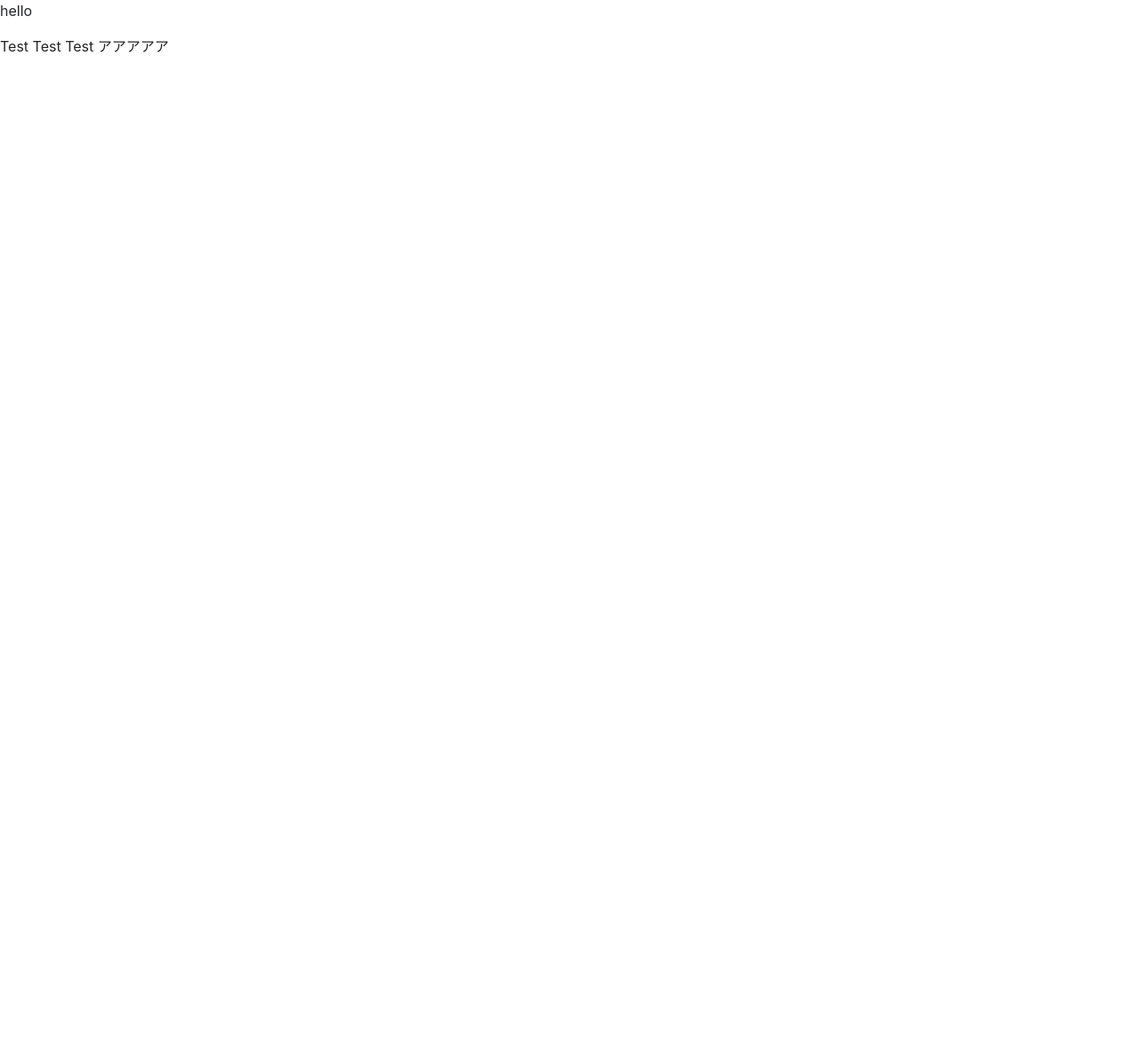
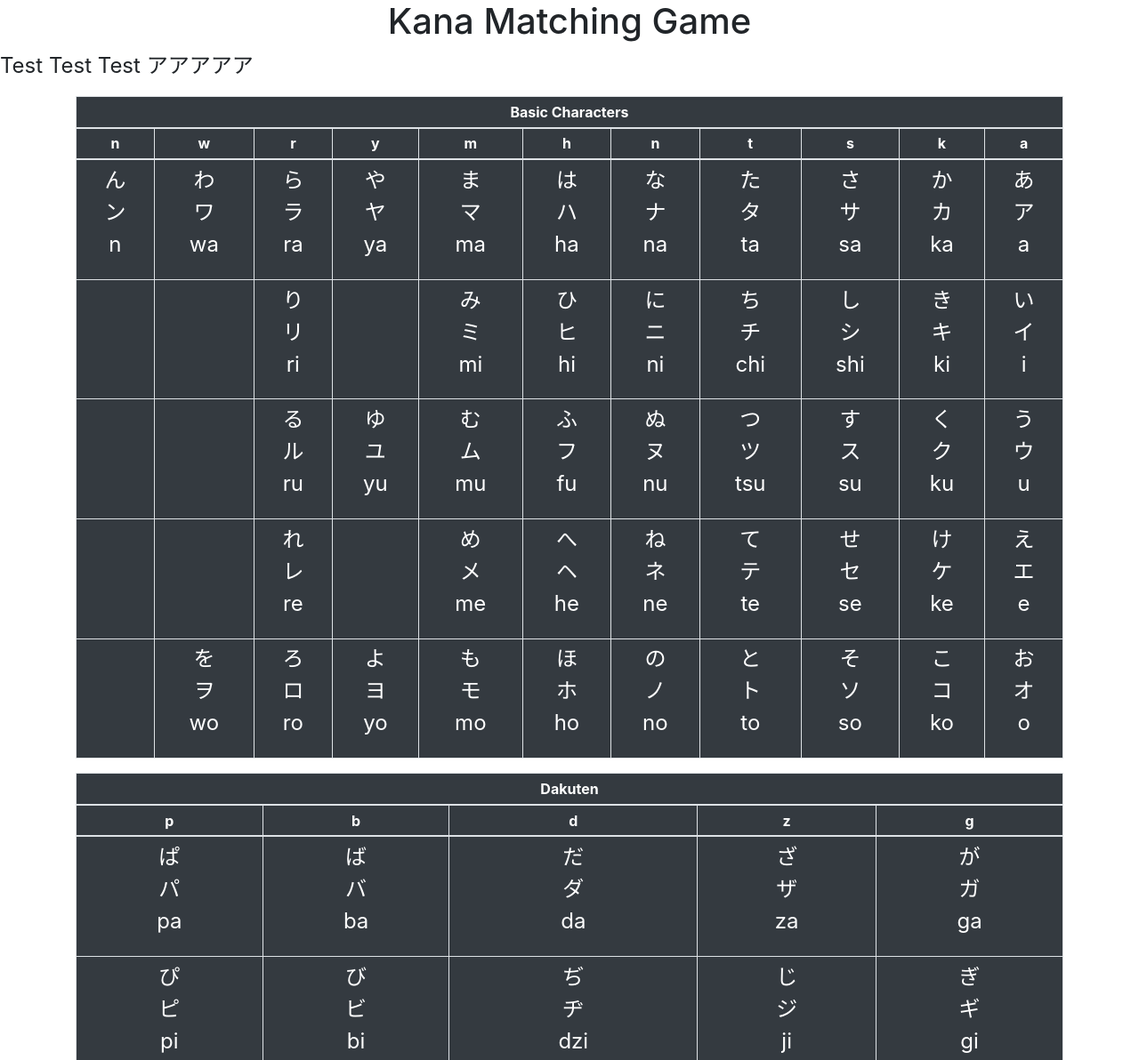
Before and after one commit to jc429/kana-matching, a plain HTML site: page index.html in a window 1280 px wide. Shown: the top 1192 px of the page at 89% size. Before the commit the page ends 800 px from the top, so only its background shows below. Drawn offline with nearby package versions, Linux system fonts and the light colour scheme.

Commit message:
main+dakuten tables

```diff
--- a/index.html
+++ b/index.html
@@ -4,6 +4,9 @@
 	<!-- Required meta tags -->
 	<meta charset="utf-8">
 	<meta name="viewport" content="width=device-width, initial-scale=1, shrink-to-fit=no">
+
+	<!-- JQuery -->
+	<script src="https://ajax.googleapis.com/ajax/libs/jquery/3.5.1/jquery.min.js"></script>
 
 	<!-- Bootstrap CSS -->
 	<link rel="stylesheet" href="https://stackpath.bootstrapcdn.com/bootstrap/4.3.1/css/bootstrap.min.css" integrity="sha384-ggOyR0iXCbMQv3Xipma34MD+dH/1fQ784/j6cY/iJTQUOhcWr7x9JvoRxT2MZw1T" crossorigin="anonymous">
@@ -12,10 +15,162 @@
 	<!-- Custom CSS -->
 	<link rel="stylesheet" type="text/css" href="style.css" />
 
+	<!-- Scripts -->
+	<script src="kana-match.js"></script>
+
+
+	<!-- Cute Icon -->
+	<link rel="icon" href="img/a.png">
+
 	<title>Kana Matching Game</title>
 </head>
 <body>
-	<p> hello </p>
+	<h1> Kana Matching Game </h1>
+
 	<p> Test Test Test アアアアア  </p>
+
+	<div id="main-kana" class="container ">
+		<table class="table table-bordered table-sm table-hover bg-dark text-white">
+			<thead>
+				<tr>
+					<th scope="col" colspan="11">Basic Characters</th>
+				</tr>
+				<tr>
+					<th scope="col">n</th>
+					<th scope="col">w</th>
+					<th scope="col">r</th>
+					<th scope="col">y</th>
+					<th scope="col">m</th>
+					<th scope="col">h</th>
+					<th scope="col">n</th>
+					<th scope="col">t</th>
+					<th scope="col">s</th>
+					<th scope="col">k</th>
+					<th scope="col">a</th>
+				</tr>
+			</thead>
+			<tbody>
+				<tr>
+					<td id="n"> </td>
+					<td id="wa"> </td>
+					<td id="ra"> </td>
+					<td id="ya"> </td>
+					<td id="ma"> </td>
+					<td id="ha"> </td>
+					<td id="na"> </td>
+					<td id="ta"> </td>
+					<td id="sa"> </td>
+					<td id="ka"> </td>
+					<td id="a"> </td>
+				</tr>
+				<tr>
+					<td></td>
+					<td></td>
+					<td id="ri"> </td>
+					<td></td>
+					<td id="mi"> </td>
+					<td id="hi"> </td>
+					<td id="ni"> </td>
+					<td id="chi"> </td>
+					<td id="shi"> </td>
+					<td id="ki"> </td>
+					<td id="i"> </td>
+				</tr>
+				<tr>
+					<td></td>
+					<td></td>
+					<td id="ru"> </td>
+					<td id="yu"> </td>
+					<td id="mu"> </td>
+					<td id="fu"> </td>
+					<td id="nu"> </td>
+					<td id="tsu"> </td>
+					<td id="su"> </td>
+					<td id="ku"> </td>
+					<td id="u"> </td>
+				</tr>
+				<tr>
+					<td></td>
+					<td></td>
+					<td id="re"> </td>
+					<td></td>
+					<td id="me"> </td>
+					<td id="he"> </td>
+					<td id="ne"> </td>
+					<td id="te"> </td>
+					<td id="se"> </td>
+					<td id="ke"> </td>
+					<td id="e"> </td>
+				</tr>
+				<tr>
+					<td></td>
+					<td id="wo"> </td>
+					<td id="ro"> </td>
+					<td id="yo"> </td>
+					<td id="mo"> </td>
+					<td id="ho"> </td>
+					<td id="no"> </td>
+					<td id="to"> </td>
+					<td id="so"> </td>
+					<td id="ko"> </td>
+					<td id="o"> </td>
+				</tr>
+			</tbody>
+		</table>
+	</div>
+
+	<div id="dakuten" class="container ">
+		<table class="table table-bordered table-sm table-hover bg-dark text-white">
+			<thead>
+				<tr>
+					<th scope="col" colspan="5">Dakuten</th>
+				</tr>
+				<tr>
+					<th scope="col">p</th>
+					<th scope="col">b</th>
+					<th scope="col">d</th>
+					<th scope="col">z</th>
+					<th scope="col">g</th>
+				</tr>
+			</thead>
+			<tbody>
+				<tr>
+					<td id="pa"> </td>
+					<td id="ba"> </td>
+					<td id="da"> </td>
+					<td id="za"> </td>
+					<td id="ga"> </td>
+				</tr>
+				<tr>
+					<td id="pi"> </td>
+					<td id="bi"> </td>
+					<td id="dzi"> </td>
+					<td id="ji"> </td>
+					<td id="gi"> </td>
+				</tr>
+				<tr>
+					<td id="pu"> </td>
+					<td id="bu"> </td>
+					<td id="dzu"> </td>
+					<td id="zu"> </td>
+					<td id="gu"> </td>
+				</tr>
+				<tr>
+					<td id="pe"> </td>
+					<td id="be"> </td>
+					<td id="de"> </td>
+					<td id="ze"> </td>
+					<td id="ge"> </td>
+				</tr>
+				<tr>
+					<td id="po"> </td>
+					<td id="bo"> </td>
+					<td id="do"> </td>
+					<td id="zo"> </td>
+					<td id="go"> </td>
+				</tr>
+			</tbody>
+		</table>
+	</div>
 </body>
 </html>
--- /dev/null
+++ b/kana-match.js
@@ -0,0 +1,31 @@
+/* Main Kana Matching Program */
+
+$(document).ready(function(){
+	$.getJSON("https://raw.githubusercontent.com/jc429/kana-matching/master/kana.json", function(json){
+		var mainkana = json.main;
+		var dakuten = json.dakuten;
+		var combokana = json.combination;
+
+		$.each(mainkana, function(i, curKana){
+
+			//console.log(curKana.romanji);
+			//$("test-div").append("<p> test </p>");
+			var div = document.getElementById(curKana.romanji);
+			div.insertAdjacentHTML("beforeend", "<p>" + curKana.hiragana + "<br/>" + curKana.katakana + "<br/>" + curKana.romanji + "</p>");
+
+		});
+
+		$.each(dakuten, function(i, curKana){
+
+			//console.log(curKana.romanji);
+			//$("test-div").append("<p> test </p>");
+			var div = document.getElementById(curKana.romanji);
+			div.insertAdjacentHTML("beforeend", "<p>" + curKana.hiragana + "<br/>" + curKana.katakana + "<br/>" + curKana.romanji + "</p>");
+
+		});
+
+
+	});
+	//var kana = JSON.parse(text);
+
+});
--- a/kana.json
+++ b/kana.json
@@ -328,7 +328,7 @@
 			"daku-base": "ke"
 		},
 		{
-			"romanji": "ko",
+			"romanji": "go",
 			"hiragana": "ご",
 			"katakana": "ゴ",
 			"family": "ga",
--- a/style.css
+++ b/style.css
@@ -0,0 +1,25 @@
+
+h1 {
+	text-align: center;
+}
+
+th {
+	text-align: center;
+}
+
+td {
+	text-align: center;
+}
+
+p {
+	font-size: 24px;
+}
+
+.table-hover>tbody>tr>td:hover, .table-hover>tbody>tr>td:hover{
+	background-color: #444466!important;
+}
+
+.table-hover>tbody>tr:hover>td, .table-hover>tbody>tr:hover{
+	color: inherit;
+	background-color: inherit;
+}
```
Also changed, not shown: img/a.png (added).
